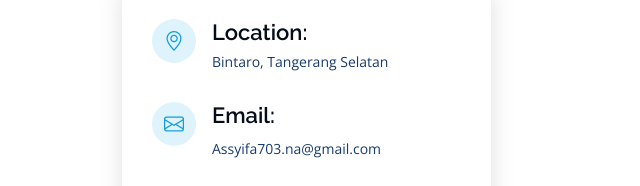
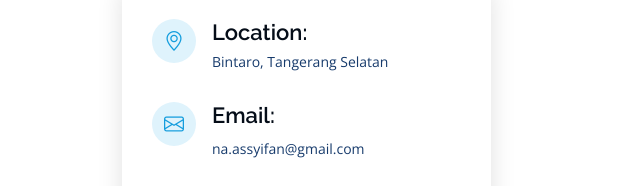
Before and after one commit to NabilaAssyifa/PortofolioNabilaassyif.github.io, a plain HTML site: page index.html in a window 1280 px wide. Shown: the part 4815-5001 px from the top of the page, 208-848 px from the left. Drawn offline with nearby package versions, Linux system fonts and the light colour scheme.

Commit message:
Update index.html

```diff
--- a/index.html
+++ b/index.html
@@ -488,7 +488,7 @@
               <div class="email">
                 <i class="bi bi-envelope"></i>
                 <h4>Email:</h4>
-                <p>Assyifa703.na@gmail.com</p>
+                <p>na.assyifan@gmail.com</p>
               </div>
 
               <div class="phone">
```
